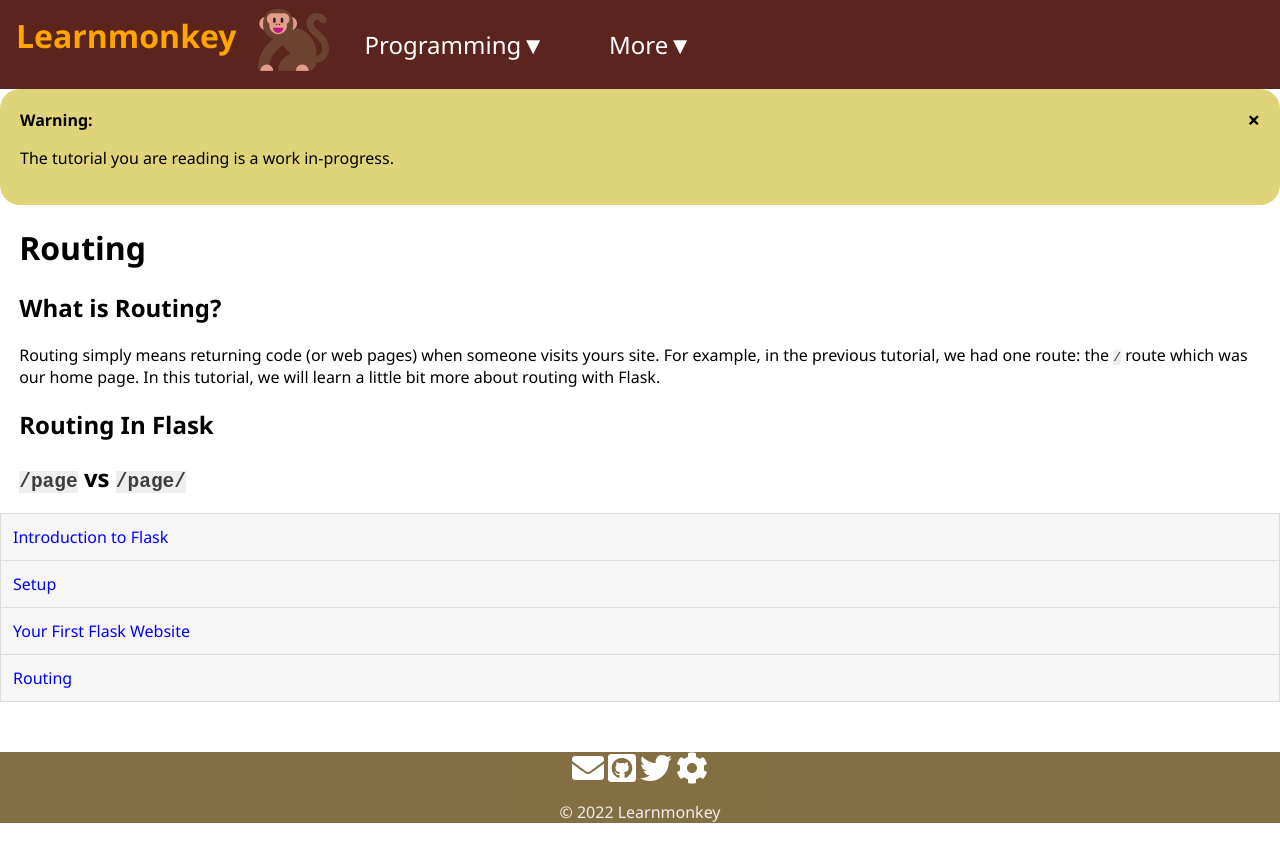
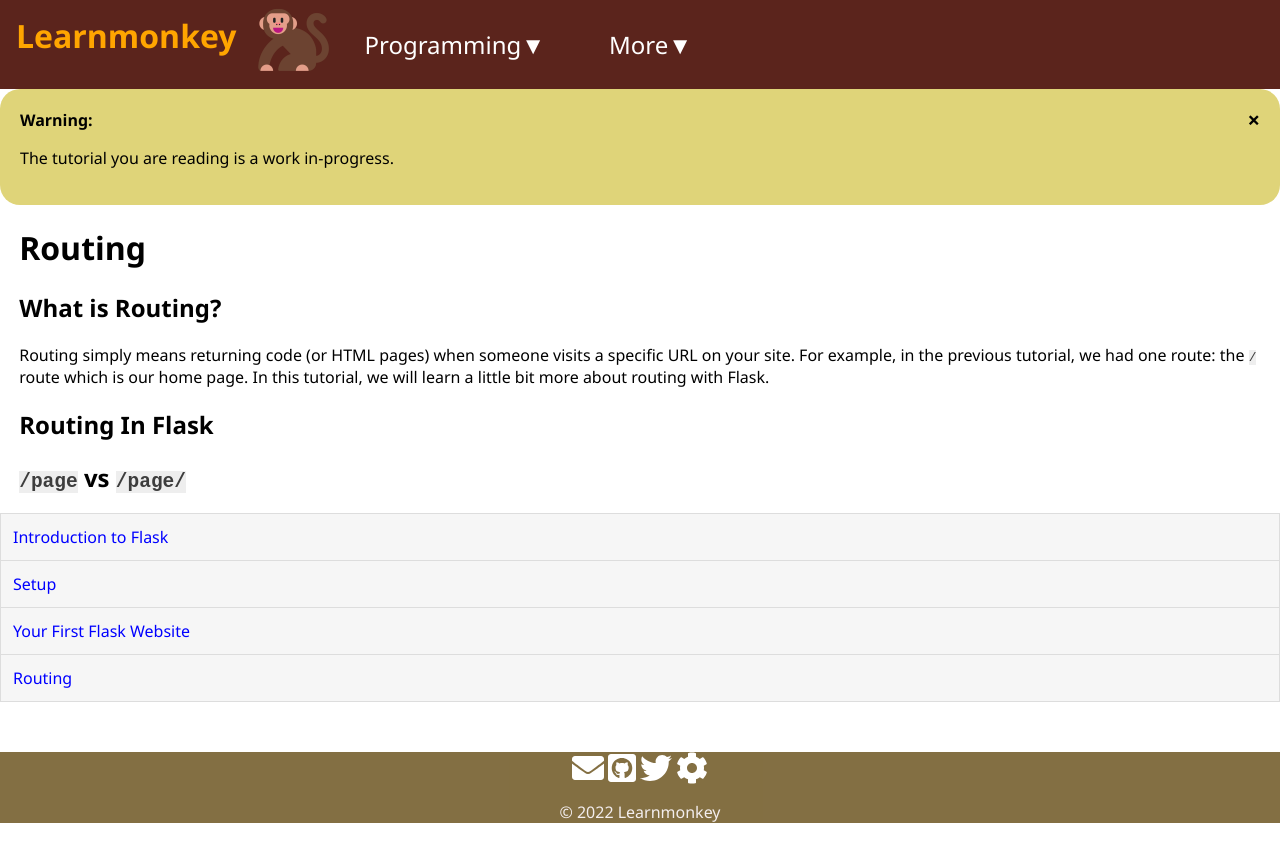
Before and after one commit to learnmonkey/learnmonkey.github.io, a Jekyll site: the page built from programming/python/flask/routing.html, in a window 1280 px wide. Shown: the top 862 px of the page. Built offline with Jekyll 4.4.1, drawn with Linux system fonts in a browser that asks for light colours; nearby versions of some CDN libraries.

Commit message:
expand sentence

```diff
--- a/programming/python/flask/routing.html
+++ b/programming/python/flask/routing.html
@@ -8,7 +8,7 @@ permalink: /programming/python/flask/routing/
 
 <section>
     <h2>What is Routing?</h2>
-    <p>Routing simply means returning code (or web pages) when someone visits yours site. For example, in the previous tutorial, we had one route: the <code>/</code> route which was our home page. In this tutorial, we will learn a little bit more about routing with Flask.</p>
+    <p>Routing simply means returning code (or HTML pages) when someone visits a specific URL on your site. For example, in the previous tutorial, we had one route: the <code>/</code> route which is our home page. In this tutorial, we will learn a little bit more about routing with Flask.</p>
 </section>
 
 <section>
```
